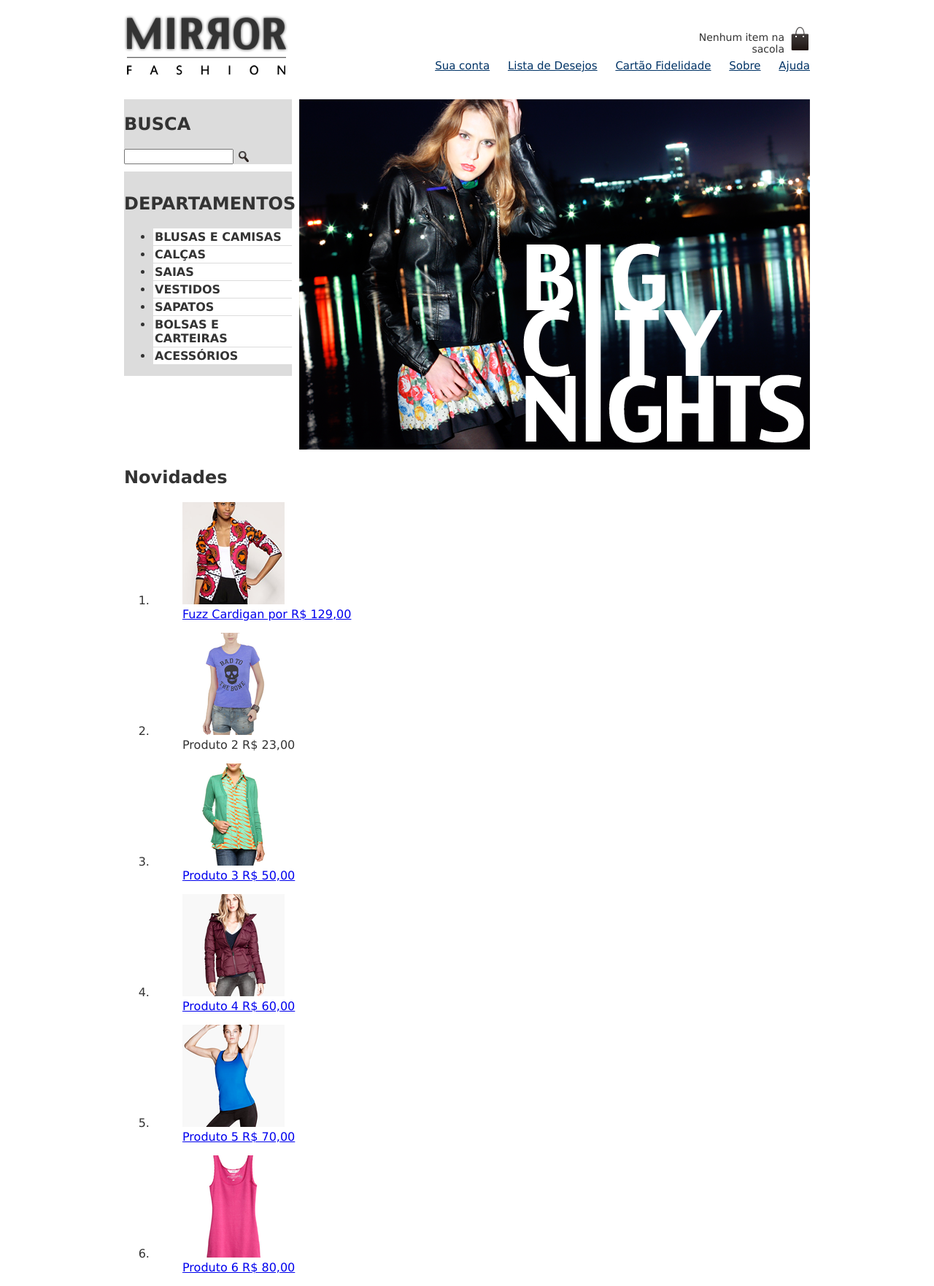
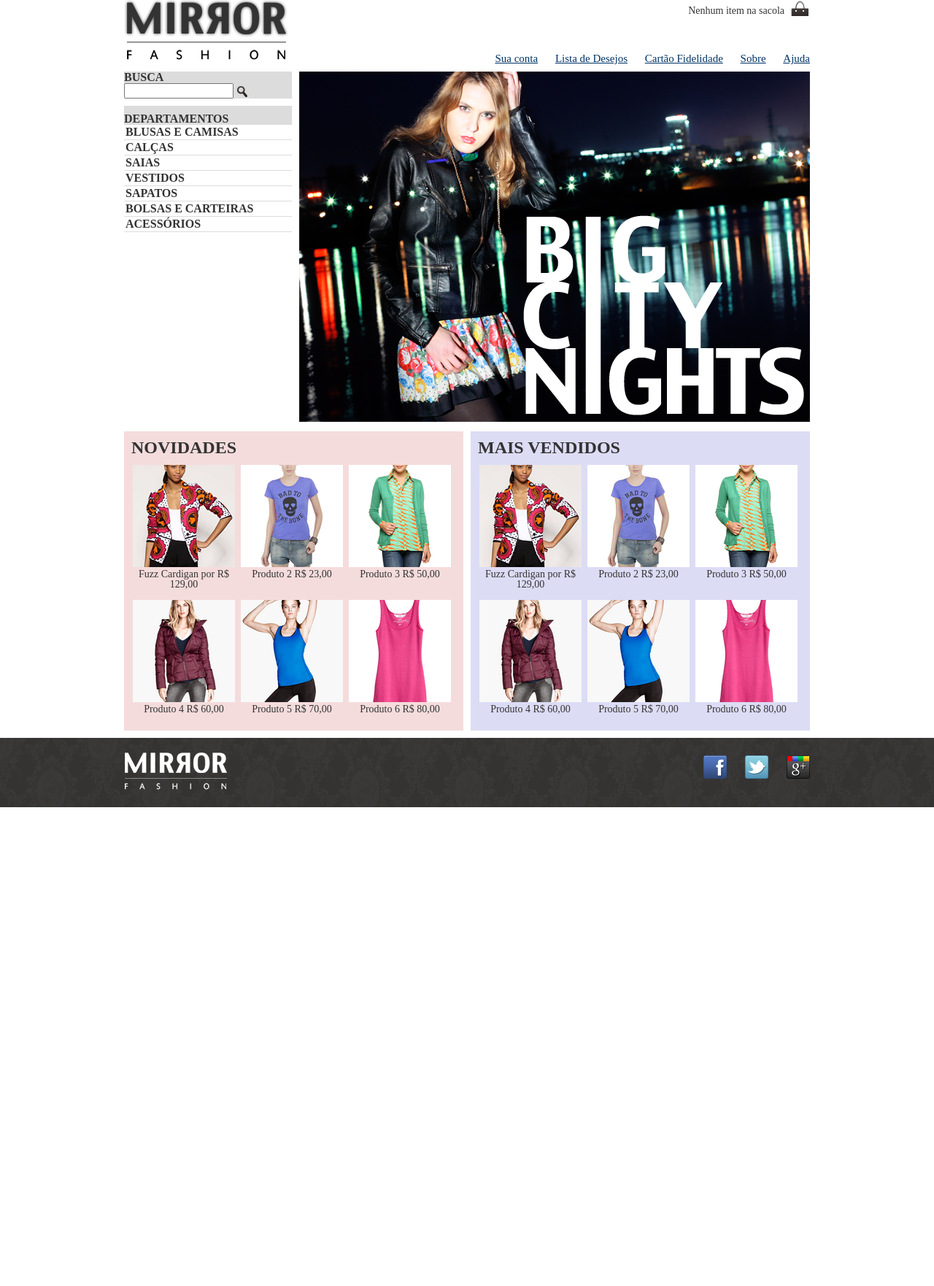
Before and after one commit to dfcastro/caelum, a PHP site: page / in a window 1280 px wide. Shown: the whole page at 73% size. After the commit the page ends 1106 px from the top, so only its background shows below. Run offline with PHP 8.4, Linux system fonts and the light colour scheme; some libraries are stand-ins or nearby versions.

Commit message:
adicionado rodapé

```diff
--- a/mirrorfashion/public_html/css/estilos.css
+++ b/mirrorfashion/public_html/css/estilos.css
@@ -66,6 +66,7 @@
 .busca-departamentos h2{
     margin: 1px;
     padding: 10px;
+
 }
 .menu-departamentos li{
 
@@ -94,3 +95,77 @@
 margin-top: 10px;
     padding-top: 10px;
 }
+.painel{
+    width: 445px;
+    margin: 10px 0;
+    padding: 10px;
+}
+.mais-vendidos{
+    float:right;
+}
+.novidades{
+    float: left;
+}
+.painel li{
+    display: inline-block;
+    vertical-align: top;
+    width: 140px;
+
+    margin: 2px;
+    padding-bottom: 10px;
+}
+.painel h2{
+    font-size: 24px;
+    font-weight: bold;
+    text-transform: uppercase;
+    margin-bottom: 10px;
+}
+.painel a {
+color: #333;
+font-size: 14px;
+text-align: center;
+text-decoration: none;
+}
+.novidades {
+background-color: #f5dcdc;
+}
+.mais-vendidos {
+background-color: #dcdcf5;
+}
+footer{
+    background-image: url(../img/fundo-rodape.png);
+    clear: both;
+    padding-top: 10px;
+
+}
+.social a {
+/* tamanho da imagem */
+height: 32px;
+width: 32px;
+/* image replacement */
+display: block;
+text-indent: -9999px;
+}
+.social a[href*="facebook.com"] {
+background-image: url(../img/facebook.png);
+}
+.social a[href*="twitter.com"] {
+background-image: url(../img/twitter.png);
+}
+.social a[href*="plus.google.com"] {
+background-image: url(../img/googleplus.png);
+}
+footer .container {
+position: relative;
+padding:20px 0;
+
+}
+.social {
+position: absolute;
+top: 25%;
+right: 0;
+}
+.social li {
+float: left;
+margin-left: 25px;
+}
--- /dev/null
+++ b/mirrorfashion/public_html/css/reset.css
@@ -0,0 +1,48 @@
+/* http://meyerweb.com/eric/tools/css/reset/
+   v2.0 | 20110126
+   License: none (public domain)
+*/
+
+html, body, div, span, applet, object, iframe,
+h1, h2, h3, h4, h5, h6, p, blockquote, pre,
+a, abbr, acronym, address, big, cite, code,
+del, dfn, em, img, ins, kbd, q, s, samp,
+small, strike, strong, sub, sup, tt, var,
+b, u, i, center,
+dl, dt, dd, ol, ul, li,
+fieldset, form, label, legend,
+table, caption, tbody, tfoot, thead, tr, th, td,
+article, aside, canvas, details, embed,
+figure, figcaption, footer, header, hgroup,
+menu, nav, output, ruby, section, summary,
+time, mark, audio, video {
+	margin: 0;
+	padding: 0;
+	border: 0;
+	font-size: 100%;
+	font: inherit;
+	vertical-align: baseline;
+}
+/* HTML5 display-role reset for older browsers */
+article, aside, details, figcaption, figure,
+footer, header, hgroup, menu, nav, section {
+	display: block;
+}
+body {
+	line-height: 1;
+}
+ol, ul {
+	list-style: none;
+}
+blockquote, q {
+	quotes: none;
+}
+blockquote:before, blockquote:after,
+q:before, q:after {
+	content: '';
+	content: none;
+}
+table {
+	border-collapse: collapse;
+	border-spacing: 0;
+}
--- a/mirrorfashion/public_html/index.html
+++ b/mirrorfashion/public_html/index.html
@@ -72,7 +72,7 @@
                     </a>
                 </li>
                 <li>
-                    <a src="produto.html">
+                    <a href="produto.html">
                         <figure>
                             <img src="img/produtos/miniatura2.png">
                             <figcaption>
@@ -123,9 +123,86 @@
                 </li>
             </ol>
         </section>
-
-
+         <section class="painel mais-vendidos">
+            <h2>Mais vendidos</h2>
+            <ol>
+                <!-- primeiro produto-->
+                <li>
+                    <a href="produto.html">
+                        <figure>
+                            <img src="img/produtos/miniatura1.png">
+                            <figcaption>
+                                Fuzz Cardigan por R$ 129,00
+                            </figcaption>
+                        </figure>
+                    </a>
+                </li>
+                <li>
+                    <a href="produto.html">
+                        <figure>
+                            <img src="img/produtos/miniatura2.png">
+                            <figcaption>
+                                Produto 2 R$ 23,00
+                            </figcaption>
+                        </figure>
+                    </a>
+                </li>
+                <li>
+                    <a href="produto.html">
+                        <figure>
+                            <img src="img/produtos/miniatura3.png">
+                            <figcaption>
+                                Produto 3 R$ 50,00
+                            </figcaption>
+                        </figure>
+                    </a>
+                </li>
+                <li>
+                    <a href="produto.html">
+                        <figure>
+                            <img src="img/produtos/miniatura4.png">
+                                 <figcaption>
+                                Produto 4 R$ 60,00
+                            </figcaption>
+                        </figure>
+                    </a>
+                </li>
+                <li>
+                    <a href="produto.html">
+                        <figure>
+                            <img src="img/produtos/miniatura5.png">
+                                 <figcaption>
+                                Produto 5 R$ 70,00
+                            </figcaption>
+                        </figure>
+                    </a>
+                </li>
+                <li>
+                    <a href="produto.html">
+                        <figure>
+                            <img src="img/produtos/miniatura6.png">
+                            <figcaption>
+                                Produto 6 R$ 80,00
+                            </figcaption>
+                        </figure>
+                    </a>
+                </li>
+            </ol>
+        </section>
     </div>
+    <!-- fim div paineis-->
+    <!-- inicio rodapé -->
+    <footer>
+        <div class="container">
+            <img src="img/logo-rodape.png" alt="Logo Mirror Fashion">
+            <ul class="social">
+                <li><a href="http://facebook.com/mirrorfashion">Facebook</a></li>
+                <li><a href="http://twitter.com/mirrorfashion">Twitter</a></li>
+                <li><a href="http://plus.google.com/mirrorfashion">Google+</a></li>
+            </ul>
+        </div>
+    </footer>
+    <!-- fim do rodapé -->
 </body>
 
 </html>
```
Also changed, not shown: 1 other file.
